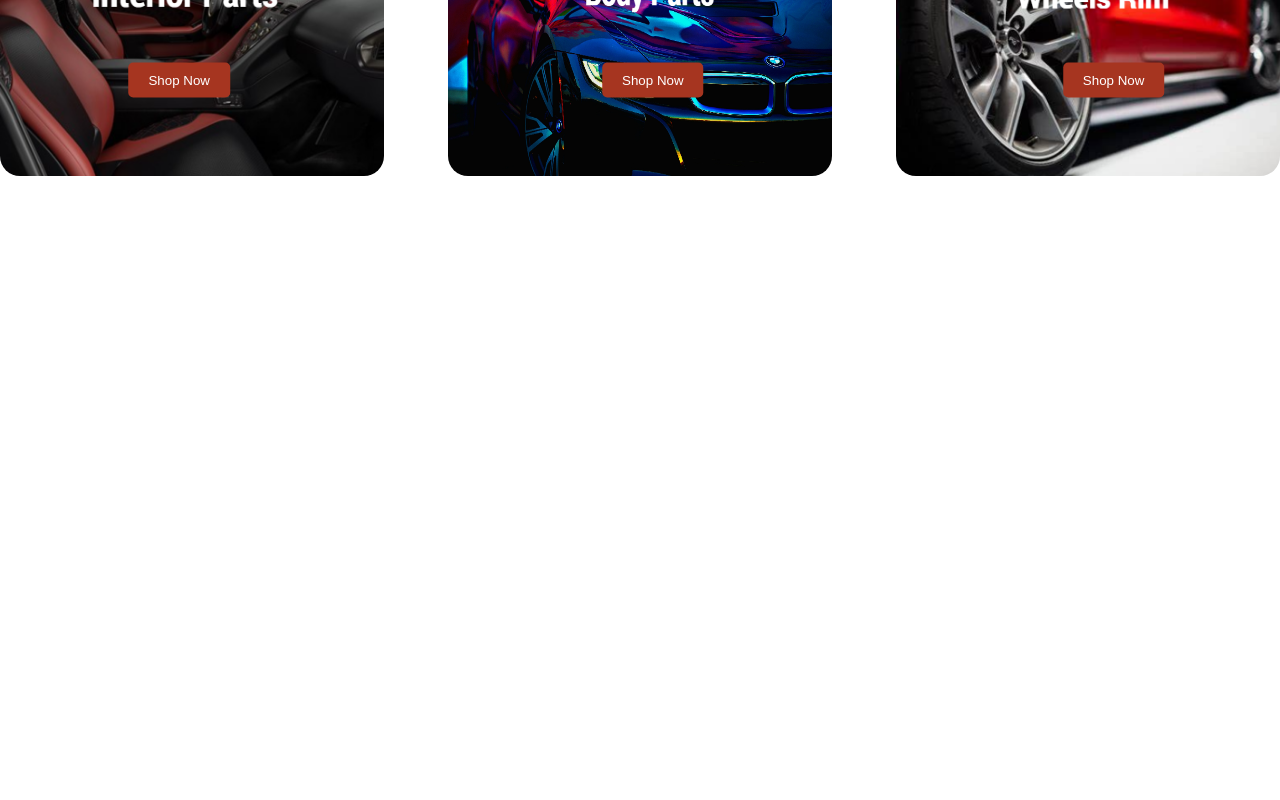
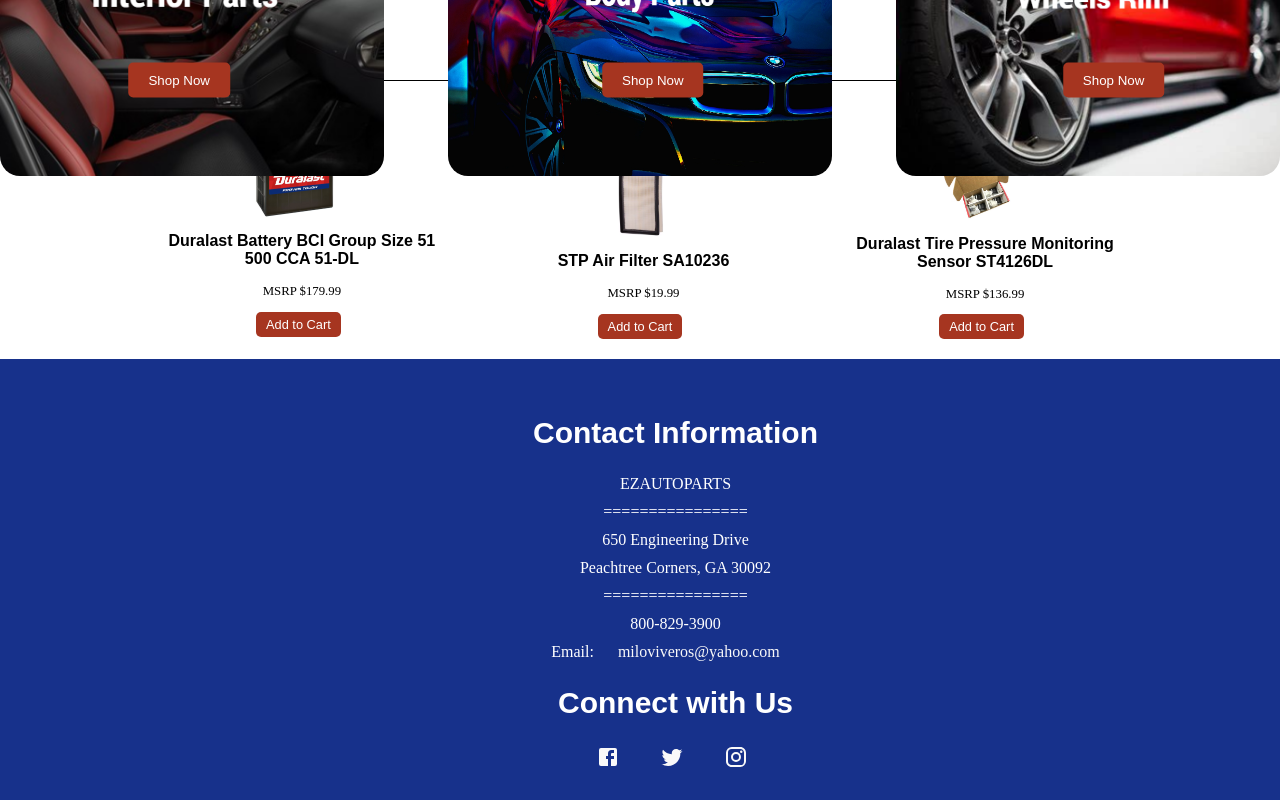
Before and after one commit to Henderson-Jake/EZAutoParts, a React (Create React App) app: page / in a window 1280 px wide. Shown: the part 920-1720 px from the top of the page. Before the commit the page ends 1096 px from the top, so only its background shows below. Built offline with nearby package versions, Linux system fonts and the light colour scheme.

Commit message:
added popular items and footer to home

```diff
--- a/src/pages/Home.js
+++ b/src/pages/Home.js
@@ -1,4 +1,5 @@
-import React from 'react';
+import React, { useEffect, useState } from 'react';
+import { bodyPartsData, partsData, wheelPartsData } from '../components/partsData'
 import { useNavigate } from 'react-router-dom';
 import car from '../assets/mustang-transformed.png';
 import carlogos from '../assets/carlogos.png';
@@ -7,8 +8,31 @@
 import wheels from '../assets/wheels.png';
 import VehicleSelectionTool from '../components/VehicleSelectionTool';
 import '../styles/Home.css';
+import FacebookIcon from '@mui/icons-material/Facebook';
+import TwitterIcon from '@mui/icons-material/Twitter';
+import InstagramIcon from '@mui/icons-material/Instagram';
+
 
 function Home() {
+  const [popularItems, setPopularItems] = useState([]);
+
+  useEffect(() => {
+    const selectedItems = [
+      ...bodyPartsData.slice(14, 15),
+      ...bodyPartsData.slice(5, 6),
+      ...wheelPartsData.slice(0, 1),
+    ];
+
+    const loadImages = async () => {
+      const partsWithImages = await Promise.all(selectedItems.map(async (part) => {
+        const imageModule = await import(`../assets/${part.name.replace(/[^a-zA-Z0-9]/g, '')}.png`);
+        return { ...part, imageUrl: imageModule.default };
+      }));
+      setPopularItems(partsWithImages);
+    };
+    loadImages();
+  }, []);
+
   const navigate = useNavigate();
 
   const redirectToInteriorParts = () => {
@@ -42,6 +66,44 @@
         <img src={wheels} alt='wheels'/>
         <button className='wheels-button'onClick={redirectToWheelParts}>Shop Now</button>
       </div>
+      <div className="popular-items-bar">
+        <div className="bar"></div>
+        <div className="popular-items-text">Popular Items</div>
+        <div className="popular-items-list">
+          {popularItems.map(item => (
+            <div key={item.id} className="popular-item">
+              <img src={item.imageUrl} alt={item.name} />
+              <h3>{item.name}</h3>
+              <p>{item.price}</p>
+              <button>Add to Cart</button>
+            </div>
+          ))}
+        </div>
+      </div>
+      <footer className="ContactFooter">
+        <div className="ContactInfo">
+          <h2>Contact Information</h2>
+          <p>EZAUTOPARTS</p>
+          <p>================</p>
+          <p>650 Engineering Drive</p>
+          <p>Peachtree Corners, GA 30092</p>
+          <p>================</p>
+          <p>800-829-3900</p>
+          <p>Email: <a href="mailto:miloviveros@yahoo.com">miloviveros@yahoo.com</a></p>
+        </div>
+        <div className="SocialMedia">
+          <h2>Connect with Us</h2>
+          <a href="https://www.facebook.com"><FacebookIcon /></a>
+          <a href="https://www.twitter.com"><TwitterIcon /></a>
+          <a href="https://www.instagram.com"><InstagramIcon /></a>
+        </div>
+        <div className="BusinessHours">
+          <h2>Business Hours</h2>
+          <p>Monday - Friday: 9am - 5pm</p>
+          <p>Saturday: 10am - 4pm</p>
+          <p>Sunday: Closed</p>
+        </div>
+      </footer>
     </div>
   );
 }
--- a/src/styles/Home.css
+++ b/src/styles/Home.css
@@ -5,7 +5,7 @@
     margin-right: auto;
     margin-top: 140px;
     width: 100%;
-    height:auto;
+    height: auto;
   }
   .VehicleSelectionTool {
     position: absolute;
@@ -20,7 +20,7 @@
     margin-left: auto;
     margin-right: auto;
     width: 100%;
-    height:auto  ;
+    height:140px  ;
   }
 
 
@@ -96,3 +96,61 @@
 
 
 }
+.popular-items-bar {
+  display: flex;
+  flex-direction: column;
+  align-items: center;
+  justify-content: center;
+  margin-top: 350px;
+}
+
+.bar {
+  width: 100%;
+  height: 1px;
+  background-color: black;
+}
+
+
+.popular-items-text {
+  font-size: 1.5rem;
+  font-weight: bold;
+  margin-top: 10px;
+}
+
+.popular-items-list {
+  display: flex;
+  justify-content: space-between;
+  flex-wrap: wrap;
+  margin-top: 20px;
+}
+
+.popular-item {
+  flex: 0 0 30%;
+  margin-bottom: 20px;
+  text-align: center;
+}
+
+.popular-item img {
+  max-width: 100px;
+  max-height: 100px;
+  margin-bottom: 5px;
+}
+
+.popular-item h3 {
+  font-size: 1rem; /* Reduce the font size */
+  margin-top: 5px; /* Add some space above the title */
+}
+
+.popular-item p {
+  font-size: 0.8rem; /* Reduce the font size */
+}
+
+.popular-item button {
+  font-size: 0.8rem; /* Reduce the font size */
+  padding: 5px 10px; /* Add some padding */
+  background-color: #A63520;
+  color: white;
+  border: none;
+  border-radius: 5px;
+  cursor: pointer;
+}
```
